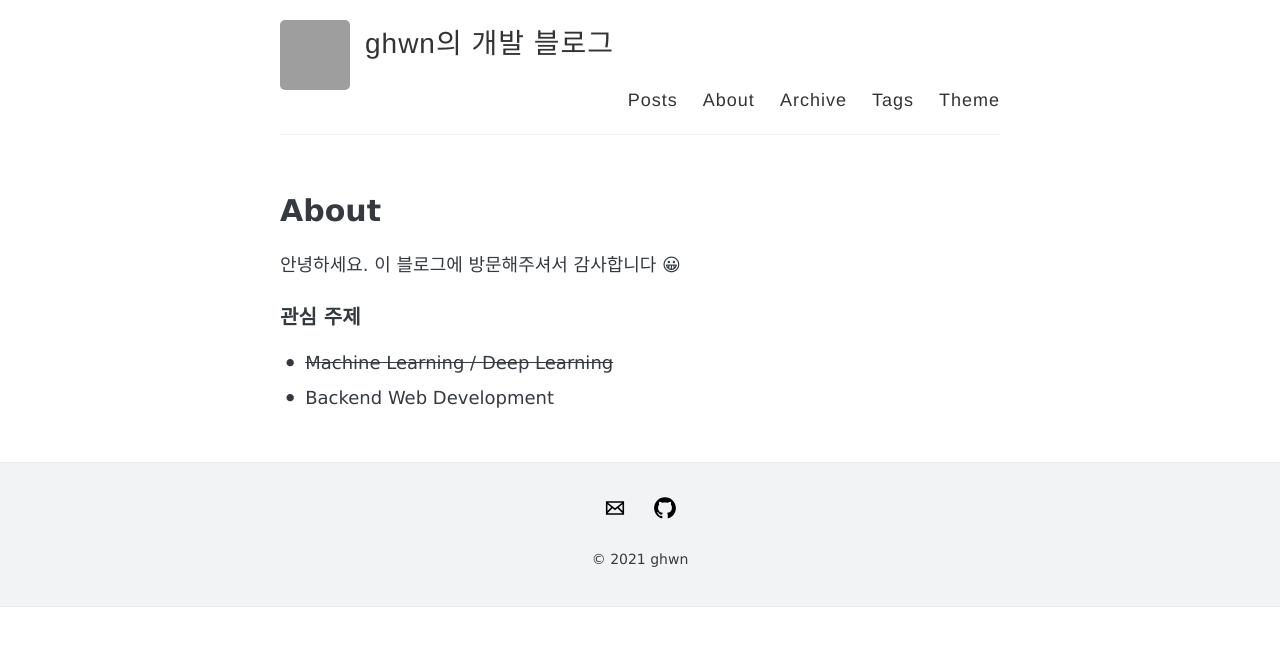
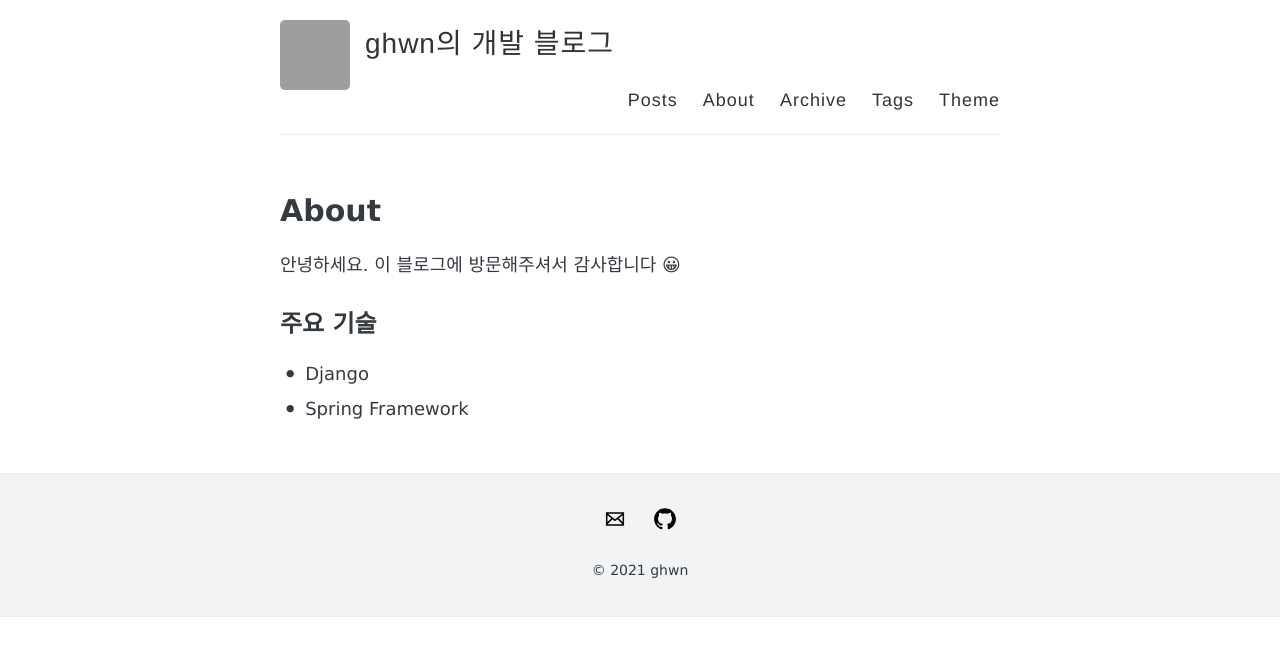
Before and after one commit to ghwn/ghwn.github.io, a Jekyll site: the page built from about.md, in a window 1280 px wide. Shown: the top 656 px of the page. Built offline with Jekyll 4.4.1, drawn with Linux system fonts in a browser that asks for light colours; grey boxes are pictures that could not be loaded.

Commit message:
about 수정

```diff
--- a/about.md
+++ b/about.md
@@ -6,7 +6,7 @@ permalink: /about/
 
 안녕하세요. 이 블로그에 방문해주셔서 감사합니다 😀
 
-### 관심 주제
+## 주요 기술
 
-- ~~Machine Learning / Deep Learning~~
-- Backend Web Development
+- Django
+- Spring Framework
```
